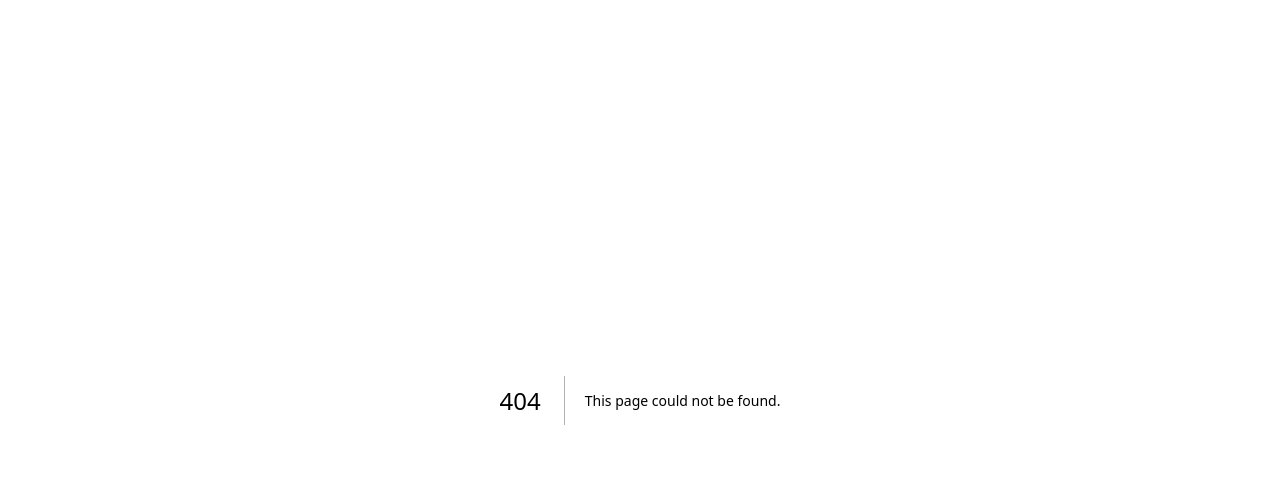
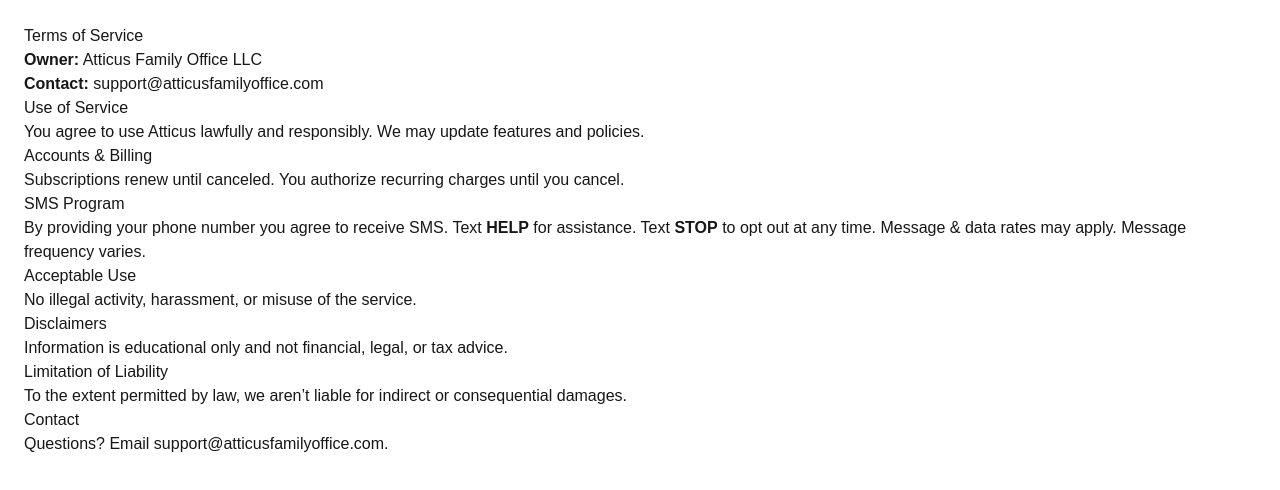
Before and after one commit to merrickjay1-ship-it/atticus, a Next.js app: page /terms in a window 1280 px wide. Before the commit this address had no page. Shown: the top 490 px of the page. Built offline with nearby package versions, Linux system fonts and the light colour scheme.

Commit message:
Create page.tsx

```diff
--- /dev/null
+++ b/src/app/terms/page.tsx
@@ -0,0 +1,31 @@
+export default function Terms() {
+  return (
+    <main style={{ padding: 24 }}>
+      <h1>Terms of Service</h1>
+      <p><strong>Owner:</strong> Atticus Family Office LLC</p>
+      <p><strong>Contact:</strong> support@atticusfamilyoffice.com</p>
+
+      <h2>Use of Service</h2>
+      <p>You agree to use Atticus lawfully and responsibly. We may update features and policies.</p>
+
+      <h2>Accounts & Billing</h2>
+      <p>Subscriptions renew until canceled. You authorize recurring charges until you cancel.</p>
+
+      <h2>SMS Program</h2>
+      <p>By providing your phone number you agree to receive SMS. Text <strong>HELP</strong> for assistance.
+      Text <strong>STOP</strong> to opt out at any time. Message &amp; data rates may apply. Message frequency varies.</p>
+
+      <h2>Acceptable Use</h2>
+      <p>No illegal activity, harassment, or misuse of the service.</p>
+
+      <h2>Disclaimers</h2>
+      <p>Information is educational only and not financial, legal, or tax advice.</p>
+
+      <h2>Limitation of Liability</h2>
+      <p>To the extent permitted by law, we aren’t liable for indirect or consequential damages.</p>
+
+      <h2>Contact</h2>
+      <p>Questions? Email support@atticusfamilyoffice.com.</p>
+    </main>
+  );
+}
```
